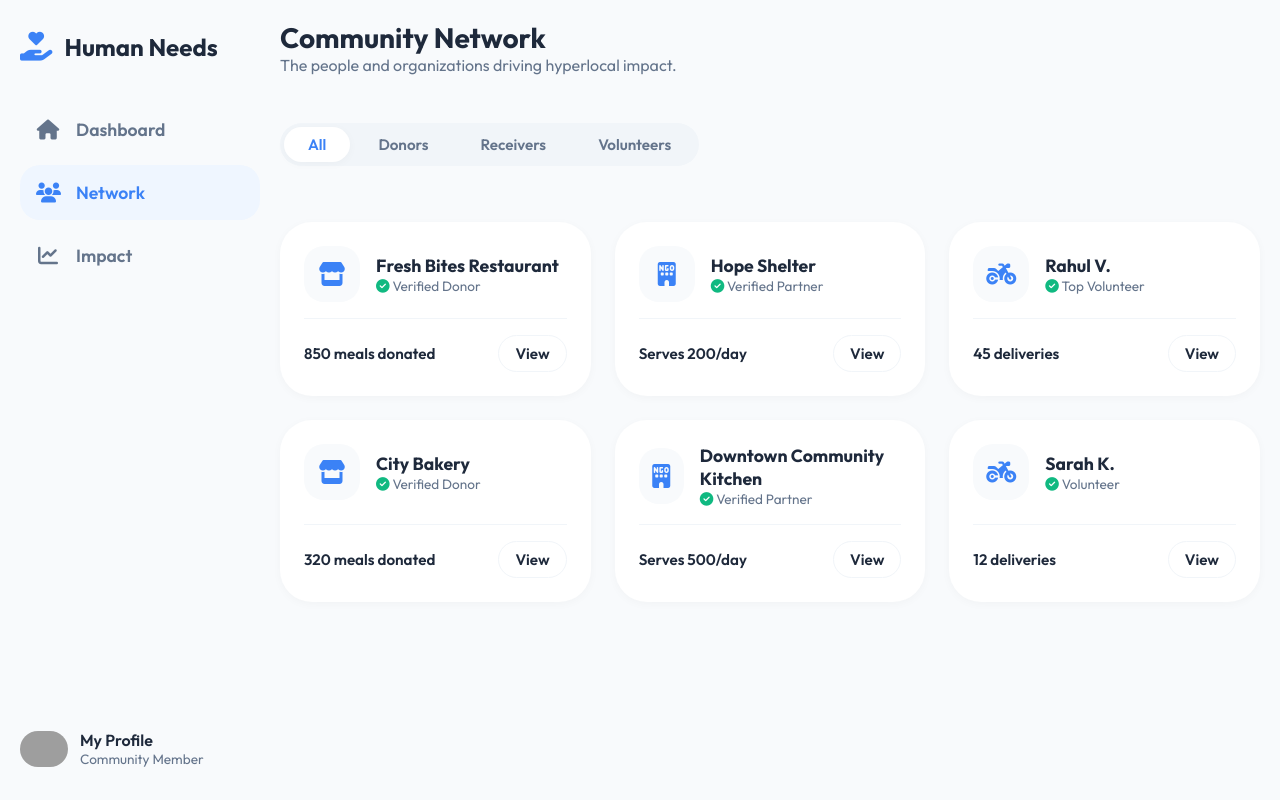
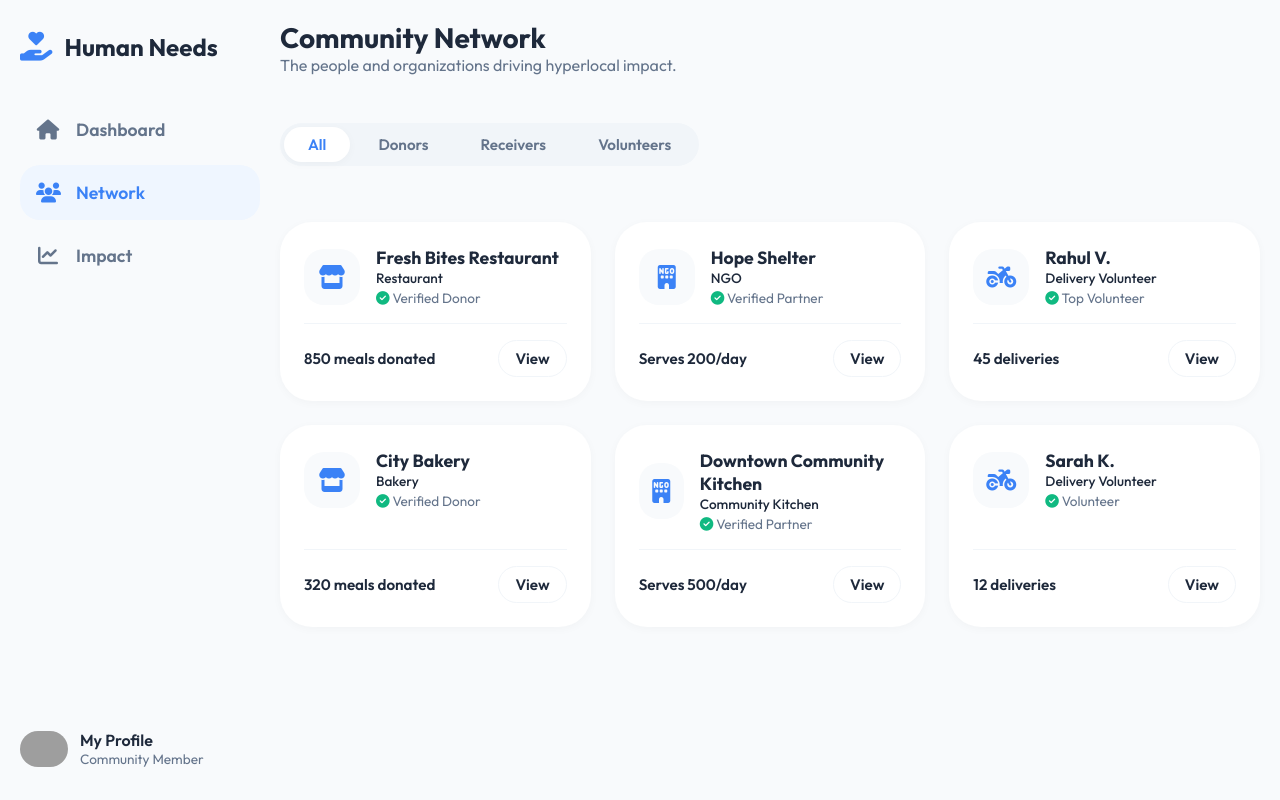
Before and after one commit to cocreata95/noonestayshungry, a Next.js app: page /dashboard/network in a window 1280 px wide. Built offline with nearby package versions, Linux system fonts and the light colour scheme; grey boxes are pictures that could not be loaded.

Commit message:
delivery volunteer post type

```diff
--- a/src/app/dashboard/network/page.tsx
+++ b/src/app/dashboard/network/page.tsx
@@ -5,12 +5,12 @@ export default function NetworkPage() {
   const [activeTab, setActiveTab] = useState('all');
 
   const networkData = [
-    { id: 1, type: 'donor', name: 'Fresh Bites Restaurant', stat: '850 meals donated', icon: 'fa-store', badge: 'Verified Donor' },
-    { id: 2, type: 'receiver', name: 'Hope Shelter', stat: 'Serves 200/day', icon: 'fa-building-ngo', badge: 'Verified Partner' },
-    { id: 3, type: 'logistics', name: 'Rahul V.', stat: '45 deliveries', icon: 'fa-motorcycle', badge: 'Top Volunteer' },
-    { id: 4, type: 'donor', name: 'City Bakery', stat: '320 meals donated', icon: 'fa-store', badge: 'Verified Donor' },
-    { id: 5, type: 'receiver', name: 'Downtown Community Kitchen', stat: 'Serves 500/day', icon: 'fa-building-ngo', badge: 'Verified Partner' },
-    { id: 6, type: 'logistics', name: 'Sarah K.', stat: '12 deliveries', icon: 'fa-motorcycle', badge: 'Volunteer' },
+    { id: 1, type: 'donor', name: 'Fresh Bites Restaurant', stat: '850 meals donated', icon: 'fa-store', badge: 'Verified Donor', role: 'Restaurant' },
+    { id: 2, type: 'receiver', name: 'Hope Shelter', stat: 'Serves 200/day', icon: 'fa-building-ngo', badge: 'Verified Partner', role: 'NGO' },
+    { id: 3, type: 'logistics', name: 'Rahul V.', stat: '45 deliveries', icon: 'fa-motorcycle', badge: 'Top Volunteer', role: 'Delivery Volunteer' },
+    { id: 4, type: 'donor', name: 'City Bakery', stat: '320 meals donated', icon: 'fa-store', badge: 'Verified Donor', role: 'Bakery' },
+    { id: 5, type: 'receiver', name: 'Downtown Community Kitchen', stat: 'Serves 500/day', icon: 'fa-building-ngo', badge: 'Verified Partner', role: 'Community Kitchen' },
+    { id: 6, type: 'logistics', name: 'Sarah K.', stat: '12 deliveries', icon: 'fa-motorcycle', badge: 'Volunteer', role: 'Delivery Volunteer' },
   ];
 
   const filtered = activeTab === 'all' ? networkData : networkData.filter(d => d.type === activeTab);
@@ -48,6 +48,7 @@ export default function NetworkPage() {
                         </div>
                         <div>
                             <h3 style={{fontWeight: 700, fontSize: '1.1rem'}}>{item.name}</h3>
+                            <div style={{fontSize: '0.85rem', color: 'var(--text-dark)', fontWeight: 500, marginBottom: 2}}>{item.role}</div>
                             <div style={{fontSize: '0.85rem', color: 'var(--text-medium)'}}><i className="fa-solid fa-check-circle" style={{color: 'var(--secondary)'}}></i> {item.badge}</div>
                         </div>
                     </div>
```
